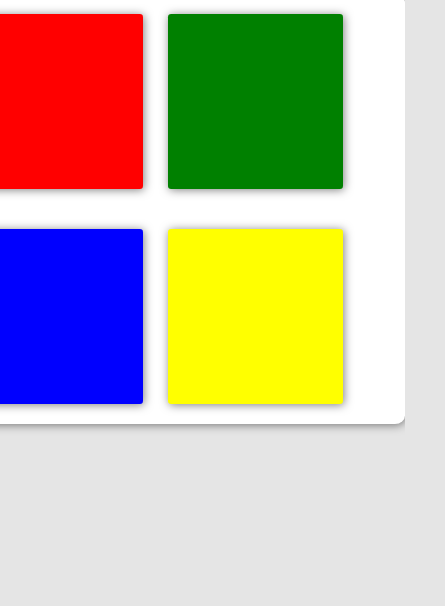
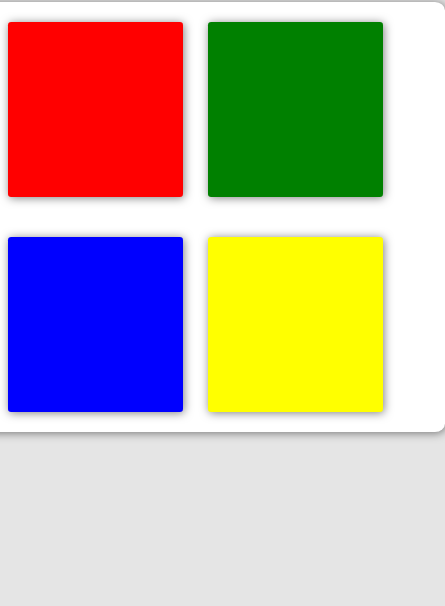
Before and after one commit to nikolavlahovic/the-simon-game, a plain HTML site: page index.html in a window 390 px wide. Shown: the part 254-860 px from the top of the page, 445 px wide, since content can reach past the window. Drawn offline with Linux system fonts and the light colour scheme.

Commit message:
back to gap

```diff
--- a/styles.css
+++ b/styles.css
@@ -3,7 +3,7 @@ body{
     height: 100vh;
     display: flex;
     justify-content: center;
-    margin: 0 5rem 0 0;
+    gap: 5 rem;
     align-items: center;
 }
 .header{
@@ -61,6 +61,6 @@ p{
 @media  screen and (max-width: 700px){
     body{
         flex-direction: column;
-        margin-right: 0 1rem 0 0;
+        gap: 1 rem;
     }
 }
```
